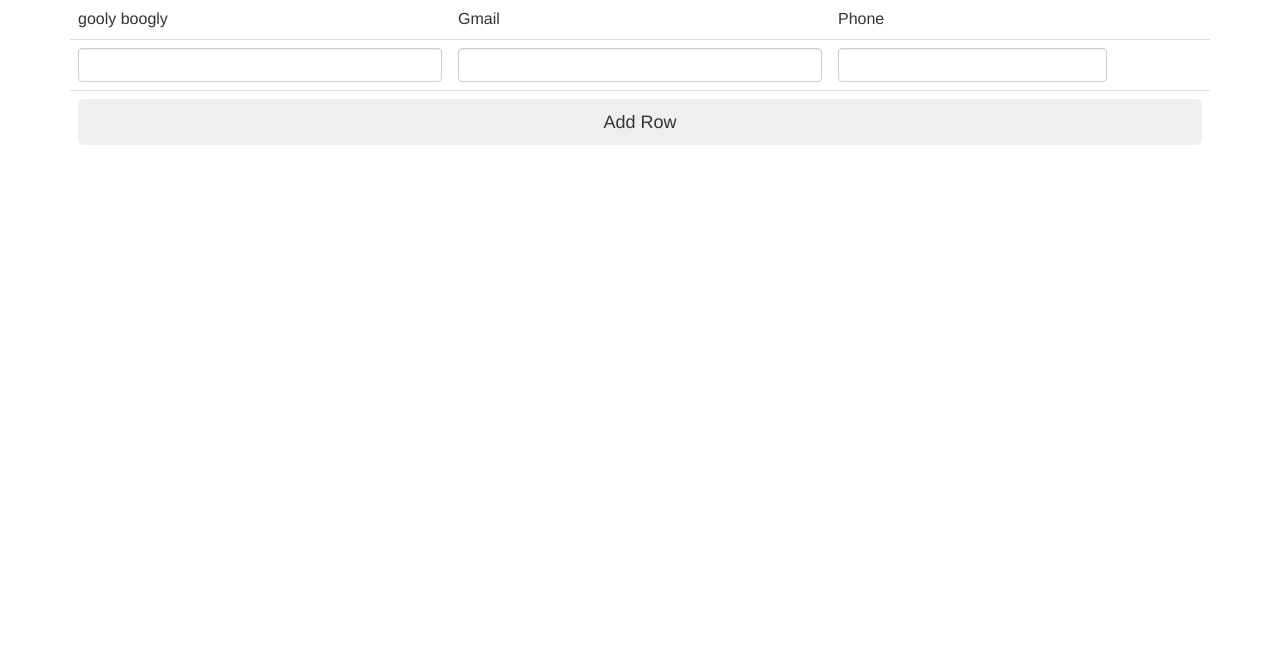
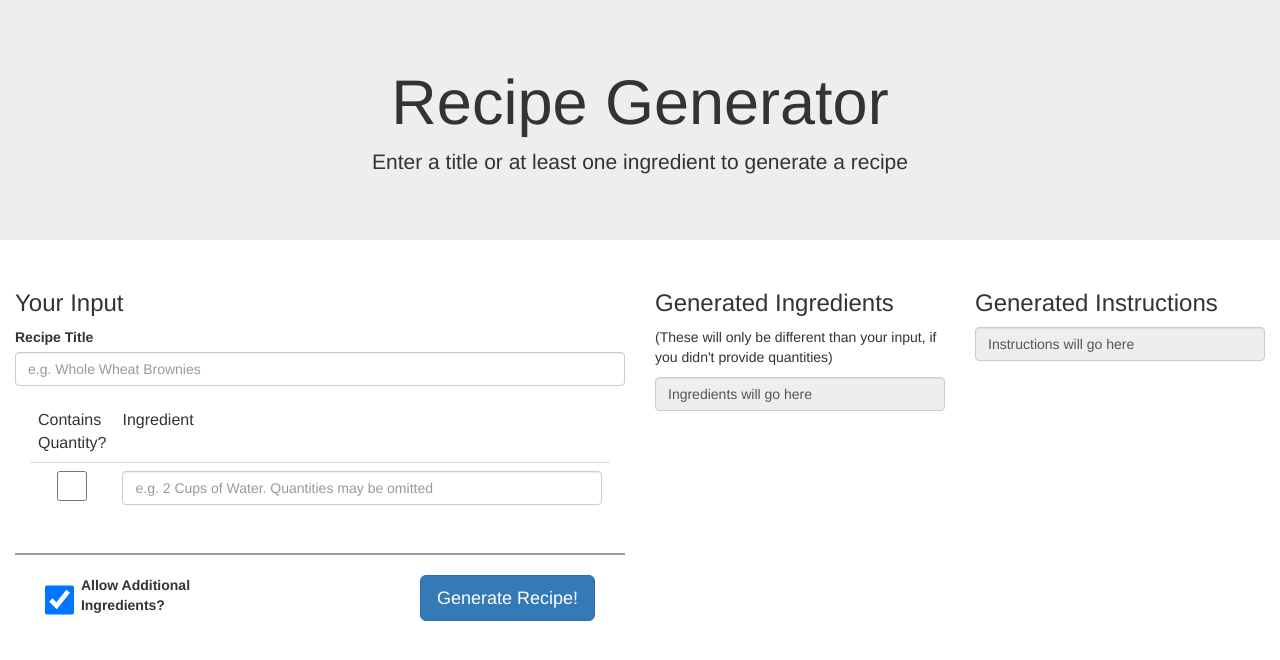
Before and after one commit to sims-s/recipe-generation, a Flask app: page / in a window 1280 px wide. Shown: the top 660 px of the page. Run offline with Flask 2, Linux system fonts and the light colour scheme; some libraries are stand-ins or nearby versions.

Commit message:
frontend stuff

```diff
--- a/src/flaskapp/app.py
+++ b/src/flaskapp/app.py
@@ -4,5 +4,16 @@ import os
 app = Flask(__name__)
 
 @app.route('/')
-def hello_world():
-    return render_template('main.html')
+def main():
+    return render_template('main.html', ingredient_str = 'Ingredients will go here', instructions_str = "Instructions will go here")
+
+
+@app.route('/test', methods=['GET', 'POST'])
+def test():
+    print('Call thes test fiunctuon!!')
+    return render_template('main.html', ingredient_str = 'Test test test', instructions_str = "Test test test")
+
+# @app.route('/<query>')
+# def query_model(query):
+#     print('Query: ', query)
+#     return render_template('main.html')
--- a/src/flaskapp/js/main.js
+++ b/src/flaskapp/js/main.js
@@ -1,43 +1,114 @@
+var counter = 0;
+
 $(document).ready(function () {
-    var counter = 0;
-    console.log('hello!!!')
-
     $("#addrow").on("click", function () {
-        console.log('hello!!!')
-        var newRow = $("<tr>");
-        var cols = "";
-
-        cols += '<td><input type="text" class="form-control" name="name' + counter + '"/></td>';
-        cols += '<td><input type="text" class="form-control" name="mail' + counter + '"/></td>';
-        cols += '<td><input type="text" class="form-control" name="phone' + counter + '"/></td>';
-
-        cols += '<td><input type="button" class="ibtnDel btn btn-md btn-danger "  value="Delete"></td>';
-        newRow.append(cols);
-        $("table.order-list").append(newRow);
-        counter++;
+        counter = addRow(counter)
     });
 
-
-
-    $("table.order-list").on("click", ".ibtnDel", function (event) {
-        $(this).closest("tr").remove();
-        counter -= 1
-    });
-
+    var x = document.getElementById("ingredient_text_0")
+    x.addEventListener("keyup", onKeyUpIngredientText);
 
 });
 
-
-
-function calculateRow(row) {
-    var price = +row.find('input[name^="price"]').val();
-
+function onKeyUpIngredientText(event){
+    if (event.keyCode === 13){
+        this.blur()
+    }
 }
 
-function calculateGrandTotal() {
-    var grandTotal = 0;
-    $("table.order-list").find('input[name^="price"]').each(function () {
-        grandTotal += +$(this).val();
-    });
-    $("#grandtotal").text(grandTotal.toFixed(2));
+function isNumeric(str) {
+    if (typeof str != "string") return false // we only process strings!
+    return !isNaN(str) && // use type coercion to parse the _entirety_ of the string (`parseFloat` alone does not do this)...
+           !isNaN(parseFloat(str)) // ...and ensure strings of whitespace fail
+  }
+
+function text_startswith_quantity(text){
+    words = text.split(" ")
+    return isNumeric(words[0])
 }
+
+function is_empty_str(str){
+    console.log(str)
+    return str.trim().length===0
+}
+
+function onFocusOutIngredientList(left_focus_id){
+    var table = document.getElementById("ingredient_list_table")
+    var rows_to_delete = [];
+    var add_another_row = false;
+    console.log('left focus id: ' + left_focus_id)
+    for (var i=0, row; row = table.rows[i]; i++){
+        if (i==0){ continue; }
+        console.log('i: ', i)
+        var text_obj = row.cells[1].children[0]
+        text_input = text_obj.value
+        row_is_empty = is_empty_str(text_input)
+
+        var checkbox = row.cells[0].children[0].children[0]
+        if (text_obj.id==left_focus_id){
+            checkbox.was_manually_set = false
+        }
+        if (!checkbox.was_manually_set){
+            if (text_startswith_quantity(text_input)){
+                checkbox.checked = true
+            }else{
+                checkbox.checked = false
+            }
+        }
+
+        if (i==table.rows.length - 1){
+            add_another_row = !row_is_empty
+        } else if (row_is_empty){
+            rows_to_delete.push(i)
+        }
+    }
+    for (var i=0, delete_row; delete_row = rows_to_delete[i]; i++){
+        delete_row = delete_row - i
+        document.getElementById("ingredient_list_table").deleteRow(delete_row)
+    }
+
+    if (add_another_row){
+        counter = addRow(counter)
+    }
+}
+
+function addRow(counter, position=-1){
+    counter += 1
+    var table = document.getElementById("ingredient_list_table");
+    var row = table.insertRow(position)
+    var ingr_cell = row.insertCell(0)
+    var check_cell = row.insertCell(0)
+
+    str_counter = counter.toString()
+
+    check_cell.innerHTML = '<td class="col-sm-1"><div class="form-check"><input class="form-check-input" type="checkbox" value="" id="qty_check_' + str_counter + '" onclick="setCheckboxClicked(this.id)" style="width: 30px; height: 30px; margin: auto;"></div></td>'
+    ingr_cell.innerHTML = '<td class="col-sm-11"><input type="ingredient_text" name="ingredient_text" id="ingredient_text_' + str_counter + '" class="form-control" onfocusout="onFocusOutIngredientList(this.id)"></td>'
+
+    var x = document.getElementById("ingredient_text_" + str_counter)
+    x.addEventListener("keyup", onKeyUpIngredientText);
+    x.focus();
+    return counter
+}
+
+function setCheckboxClicked(clicked_id){
+    var changed_box = document.getElementById(clicked_id)
+    changed_box.was_manually_set = true
+}
+
+function generateRecipe(){
+    document.location.href = "/test";
+    var model_string = ""
+    // title = document.getElementById("title_entry")
+    // if (!is_empty_str(title)){
+    //     model_string += title + ' '
+    // }
+    // var table = document.getElementById("ingredient_list_table")
+    // for (var i=0, row; row = table.rows[i]; i++){
+    //     if (i==0){ continue; }
+    // }
+
+    // $.ajax({
+    //     type: "POST",
+    //     url: "/test",
+    // })
+}
--- a/src/flaskapp/templates/main.html
+++ b/src/flaskapp/templates/main.html
@@ -1,42 +1,95 @@
 <script src="//code.jquery.com/jquery-1.11.1.min.js"></script>
 <link href="//maxcdn.bootstrapcdn.com/bootstrap/3.3.0/css/bootstrap.min.css" rel="stylesheet" id="bootstrap-css">
 <script src="//maxcdn.bootstrapcdn.com/bootstrap/3.3.0/js/bootstrap.min.js"></script>
+
 <script type="text/javascript" src="http://127.0.0.1:8887/js/main.js"></script>
+
+<!-- <script src="https://code.jquery.com/jquery-3.3.1.slim.min.js" integrity="sha384-q8i/X+965DzO0rT7abK41JStQIAqVgRVzpbzo5smXKp4YfRvH+8abtTE1Pi6jizo" crossorigin="anonymous"></script>
+<script src="https://cdnjs.cloudflare.com/ajax/libs/popper.js/1.14.7/umd/popper.min.js" integrity="sha384-UO2eT0CpHqdSJQ6hJty5KVphtPhzWj9WO1clHTMGa3JDZwrnQq4sF86dIHNDz0W1" crossorigin="anonymous"></script>
+<script src="https://stackpath.bootstrapcdn.com/bootstrap/4.3.1/js/bootstrap.min.js" integrity="sha384-JjSmVgyd0p3pXB1rRibZUAYoIIy6OrQ6VrjIEaFf/nJGzIxFDsf4x0xIM+B07jRM" crossorigin="anonymous"></script> -->
 <!------ Include the above in your HEAD tag ---------->
 
-<div class="container">
-    <table id="myTable" class=" table order-list">
+<style>
+      input{
+        margin: auto;
+        /*setting margin to auto of the cheeckbox*/
+        display: flex;/*Flex box property*/
+      }
+      .form-check-input{
+        background-color:#098043;
+        color:#fff;
+        margin: auto;
+      }
+      hr.solid {
+        border-top: 2px solid #999;
+      }
+    .form-check-inline{
+        display: inline-flex;
+        align-items: center;
+        padding-left: 0;
+        }
+</style>
+
+
+
+
+<div class="jumbotron text-center">
+    <h1>Recipe Generator</h1>
+    <p>Enter a title or at least one ingredient to generate a recipe</p>
+  </div>
+
+  <div class="container-fluid">
+    <div class="row">
+      <div class="col-md-6">
+        <!-- TITLE INPUT -->
+        <h3>Your Input</h3>
+        <div class="form-group">
+            <label for="title_entry">Recipe Title</label>
+            <input type="email" class="form-control" id="title_entry" aria-describedby="title_help" placeholder="e.g. Whole Wheat Brownies">
+        </div>
+        <!-- INGREDIENT LIST -->
+        <div class="container-fluid">
+            <table id="ingredient_list_table" class=" table order-list">
             <thead>
                 <tr>
-            <td>gooly boogly</td>
-            <td>Gmail</td>
-            <td>Phone</td>
+                    <td>Contains Quantity?</td>
+                    <td>Ingredient</td>
                 </tr>
             </thead>
             <tbody>
                 <tr>
-            <td class="col-sm-4">
-                <input type="text" name="name" class="form-control" />
+                    <td class="col-sm-1">
+                        <div class="form-check">
+                            <input class="form-check-input" type="checkbox" value="" id="qty_check_0" onclick="setCheckboxClicked(this.id)" style="width: 30px; height: 30px; margin: auto;" title="Does this ingredient have an associated quantity? (e.g. 2 Cups of water)">
+                        </div>
                     </td>
-            <td class="col-sm-4">
-                <input type="mail" name="mail"  class="form-control"/>
-            </td>
-            <td class="col-sm-3">
-                <input type="text" name="phone"  class="form-control"/>
-            </td>
-            <td class="col-sm-2"><a class="deleteRow"></a>
-
+                    <td class="col-sm-11">
+                        <input type="ingredient_text" name="ingredient_text" id="ingredient_text_0" class="form-control" onfocusout="onFocusOutIngredientList(this.id)" placeholder="e.g. 2 Cups of Water. Quantities may be omitted">
                     </td>
                 </tr>
             </tbody>
-    <tfoot>
-        <tr>
-            <td colspan="5" style="text-align: left;">
-                <input type="button" class="btn btn-lg btn-block " id="addrow" value="Add Row" />
-            </td>
-        </tr>
-        <tr>
-        </tr>
-    </tfoot>
         </table>
         </div>
+        <hr class="solid">
+        <div class="container-fluid">
+            <div class="col-sm-6">
+                <div class="form-check form-check-inline">
+                    <input class="form-check-input" type="checkbox" checked value="" id="addtl_ingr_check" style="width: 30px; height: 30px; margin-right: 3%" title="Allow model to add ingredients to ones you've already added? (Note: Model may decide to add ingredients anyway 🙃)">
+                    <label class="form-check-label" for="addtl_ingr_check">Allow Additional Ingredients?</label>
+                </div>
+            </div>
+            <div class="col-sm-6">
+                <button type="button" class="btn btn-primary pull-right btn-lg" onclick="generateRecipe()">Generate Recipe!</button>
+            </div>
+        </div>
+      </div>
+      <div class="col-md-3">
+        <h3>Generated Ingredients</h3>
+        <p>(These will only be different than your input, if you didn't provide quantities)</p>
+        <input class='form-control' type="input-group input-group-lg" disabled value="{{ ingredient_str }}"/>
+      </div>
+      <div class="col-md-3">
+        <h3>Generated Instructions</h3>
+        <input class='form-control' type="input-group input-group-lg" disabled value="{{ instructions_str }}"/>
+      </div>
+</div>
```
Also changed, not shown: 1 other file. Lines whose indentation alone changed are shown as unchanged.
